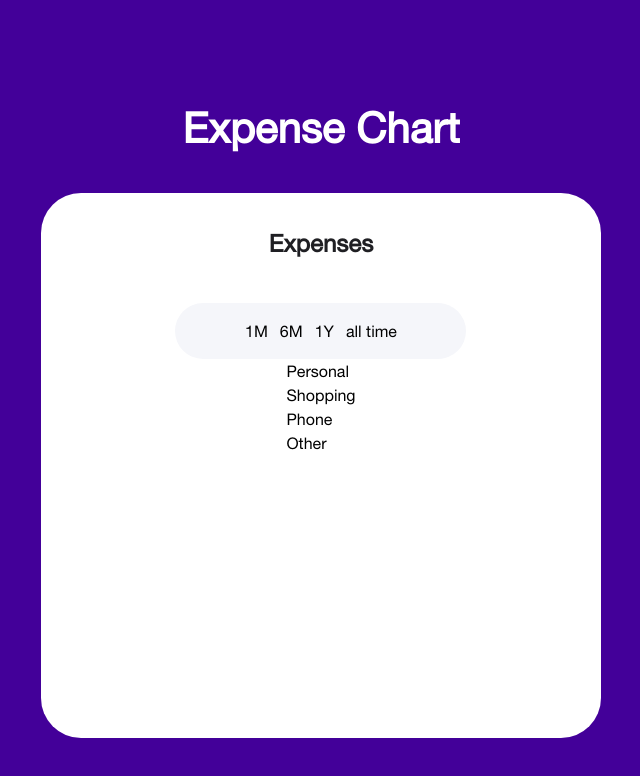
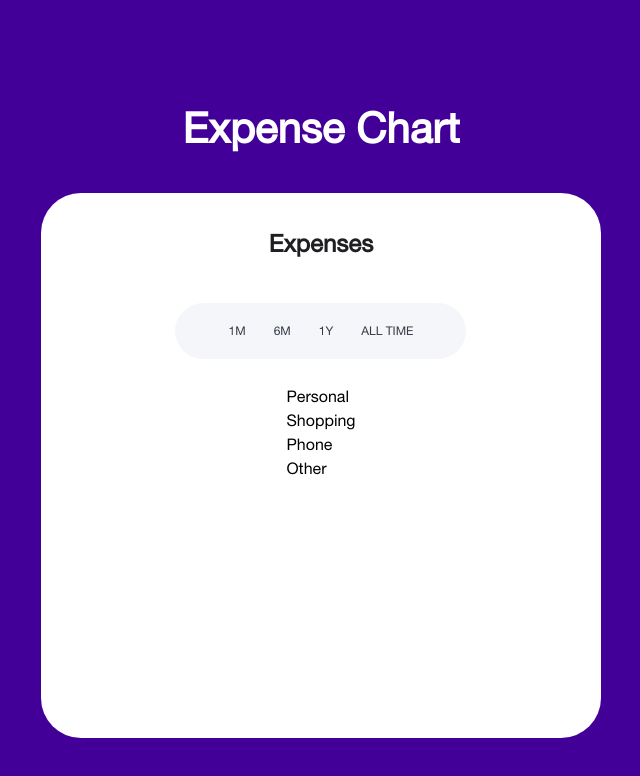
Before and after one commit to Meraj-Kazi/expense-chart, a Next.js app: page / in a window 1280 px wide. Shown: the top 776 px of the page, without its empty margins (319-959 px from the left). Built offline with nearby package versions, Linux system fonts and the light colour scheme.

Commit message:
Card filter nav design complete

```diff
--- a/src/app/page.tsx
+++ b/src/app/page.tsx
@@ -25,10 +25,19 @@ export default function Home() {
                     {/* Filter Nav */}
                     <div
                         className='bg-[#F5F6FA] rounded-[1.875rem] gap-[0.75rem]
-                        flex w-[18.1875rem] h-[3.5rem] items-center justify-center'
+                        flex w-[18.1875rem] h-[3.5rem] items-center justify-center
+                        mb-[1.58rem]'
                     >
                         {navItems.map((item, index) => {
-                            return <div key={index}>{item}</div>;
+                            return (
+                                <div
+                                    className='text-[#373B47] text-[0.75rem] font-[400] leading-[1rem]
+                                    uppercase px-[0.5rem] py-[0.62rem]'
+                                    key={index}
+                                >
+                                    {item}
+                                </div>
+                            );
                         })}
                     </div>
 
```
